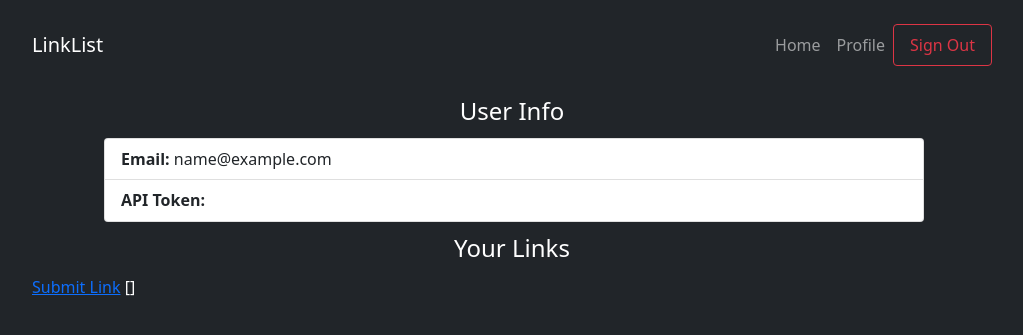
After one commit to jcksnfales/ct_capstone, a Flask app: page /profile in a window 1280 px wide. The commit adds this page. Shown: the top 335 px of the page, without its empty margins (128-1151 px from the left). Run offline with Flask 2, Linux system fonts and the light colour scheme; the visitor is signed in with stand-in values (Sample User, id 1); data comes from the database, SQL or seed files in the repository; data that the repository does not hold is empty; some libraries are stand-ins or nearby versions.

Commit message:
Added profile page and link submission functionality

```diff
--- a/app/authentication/routes.py
+++ b/app/authentication/routes.py
@@ -51,7 +51,7 @@ def signin():
                 # if the username and password are valid, log user in and return a success message
                 login_user(logged_user)
                 flash('Successfully logged in.', 'auth-login-success')
-                return redirect('/')
+                return redirect('/profile')
             else:
                 # if the username/password are NOT valid, return the user an error message
                 flash('Incorrect username or password.', category='auth-login-failed')
--- a/app/site/routes.py
+++ b/app/site/routes.py
@@ -1,7 +1,46 @@
-from flask import Blueprint, render_template
+from flask import Blueprint, render_template, redirect, request, flash
+from flask_login import current_user
+from models import db, LinkListing, link_schema, links_schema
+from forms import LinkSubmissionForm
 
 site = Blueprint('site', __name__, template_folder='site_templates')
 
+# HOME
 @site.route('/')
 def home():
     return render_template('index.html')
+
+# PROFILE
+@site.route('/profile')
+def profile():
+    # check if there is a user currently logged in
+    if current_user.is_authenticated:
+        # if user is logged in, query database for their links
+        queried_links = LinkListing.query.filter_by(user_id=current_user.id).all()
+        # then direct them to profile, passing in necessary data
+        return render_template('profile.html', links=queried_links, links_json=links_schema.dump(queried_links))
+    else:
+        flash('You must be logged in to access the profile page.', category='access-profile-failed')
+        return redirect('/signin')
+
+# LINK SUBMISSION
+@site.route('/submit', methods=['GET','POST'])
+def submit():
+    form = LinkSubmissionForm()
+
+    try:
+        if request.method == 'POST' and form.validate_on_submit():
+            user_id = current_user.id
+            listed_link = form.listed_link.data
+            link_title = form.link_title.data
+            description = form.description.data
+
+            new_link = LinkListing(user_id, listed_link, link_title, description)
+            db.session.add(new_link)
+            db.session.commit()
+
+            flash(f'Successfully added new link', category='link-submit-success')
+            return redirect('/profile')
+    except:
+        raise Exception('Invalid Form Data')
+    return render_template('linksubmission.html', form=form)
--- /dev/null
+++ b/app/site/site_templates/profile.html
@@ -0,0 +1,27 @@
+{% extends 'base.html' %}
+
+{% block content %}
+<div class="container w-75">
+    <!-- HEADER -->
+    <header class="row mt-2 py-1">
+        <h4 class="col-12 px-0 text-center">User Info</h4>
+    </header>
+    <!-- FLASHES -->
+    {% include 'flashes.html' %}
+    <!-- USER INFO -->
+    <section class="row">
+        <div class="col-12 col-md-11 col-lg-10 mx-auto ps-1 pe-0">
+            <ul class="list-group">
+                <li class="list-group-item"><strong>Email:</strong> {{ current_user.email }}</li>
+                <li class="list-group-item"><strong>API Token:</strong> <samp>{{ current_user.token }}</samp></li>
+            </ul>
+        </div>
+    </section>
+    <!-- LINKS -->
+    <header class="row mt-2 py-1">
+        <h4 class="col-12 px-0 text-center">Your Links</h4>
+    </header>
+    <a href="/submit">Submit Link</a>
+    {{ links }}
+</div>
+{% endblock %}
--- a/app/templates/base.html
+++ b/app/templates/base.html
@@ -4,16 +4,16 @@
 <meta charset="UTF-8">
 <meta name="viewport" content="width=device-width, initial-scale=1.0">
 <meta http-equiv="X-UA-Compatible" content="ie=edge">
-<meta name="Description" content="Check out my cool link!"/>
+<meta name="Description" content="Check out my cool links!"/>
 <link rel="stylesheet" href="https://cdnjs.cloudflare.com/ajax/libs/twitter-bootstrap/5.1.0/css/bootstrap.min.css">
 <link rel="stylesheet" href="https://cdnjs.cloudflare.com/ajax/libs/font-awesome/5.15.4/css/all.min.css">
 <link rel="stylesheet" href="../static/css/style.css">
-<title>Check This Out</title>
+<title>LinkList</title>
 </head>
 <body class="bg-dark text-white" style="padding-top:85px;">
     <nav class="navbar navbar-expand-lg bg-dark navbar-dark py-3 fixed-top">
         <div class="container w-75">
-            <a href="/" class="navbar-brand">Check This Out</a>
+            <a href="/" class="navbar-brand">LinkList</a>
             <button class="navbar-toggler" type="button" data-bs-toggle="collapse" data-bs-target="#navmenu"><span class="navbar-toggler-icon"></span></button>
             <div class="collapse navbar-collapse" id="navmenu">
                 <ul class="navbar-nav ms-auto">
@@ -22,12 +22,15 @@
                     </li>
                 <!-- LOGGED IN -->
                 {% if current_user.is_authenticated %}
+                    <li class="nav-item">
+                        <a href="/profile" class="nav-link">Profile</a>
+                    </li>
                 </ul>
-                <a href="{{ url_for('auth.logout') }}" class="btn btn-outline-danger nav-link my-2" id="logout-btn">Sign Out</a>
+                <a href="/signout" class="btn btn-outline-danger nav-link my-2" id="logout-btn">Sign Out</a>
                 <!-- NOT LOGGED IN -->
                 {% else %}
                 </ul>
-                <a href="{{ url_for('auth.signin') }}" class="btn btn-primary text-white nav-link my-2">Sign In</a>
+                <a href="/signin" class="btn btn-primary text-white nav-link my-2">Sign In</a>
                 {% endif %}
             </div>
         </div>
--- a/models.py
+++ b/models.py
@@ -3,8 +3,7 @@ from flask_migrate import Migrate
 import uuid
 from datetime import datetime
 from werkzeug.security import generate_password_hash, check_password_hash
-from flask_login import UserMixin
-from flask_login import LoginManager
+from flask_login import UserMixin, LoginManager
 from flask_marshmallow import Marshmallow
 import secrets
 
@@ -13,32 +12,35 @@ login_manager = LoginManager()
 ma = Marshmallow()
 db = SQLAlchemy()
 
+# utility methods for creating unique ids
+def set_id():
+    return str(uuid.uuid4())
+
+def set_token(length):
+    return secrets.token_hex(length)
+
+# user loader
 @login_manager.user_loader
 def load_user(user_id):
     return User.query.get(user_id)
 
+# user model
 class User(db.Model, UserMixin):
     id = db.Column(db.String, primary_key=True)
+    token = db.Column(db.String, default='', unique=True )
     first_name = db.Column(db.String(150), nullable=True, default='')
     last_name = db.Column(db.String(150), nullable=True, default='')
     email = db.Column(db.String(150), nullable=False)
     password = db.Column(db.String, nullable=True, default='')
-    token = db.Column(db.String, default='', unique=True )
     date_created = db.Column(db.DateTime, nullable=False, default=datetime.utcnow)
 
     def __init__(self, email, first_name='', last_name='', password=''):
-        self.id = self.set_id()
+        self.id = set_id()
+        self.token = set_token(24)
         self.first_name = first_name
         self.last_name = last_name
         self.password = self.set_password(password)
         self.email = email
-        self.token = self.set_token(24)
-
-    def set_token(self, length):
-        return secrets.token_hex(length)
-
-    def set_id(self):
-        return str(uuid.uuid4())
 
     def set_password(self, password):
         self.pw_hash = generate_password_hash(password)
@@ -46,3 +48,28 @@ class User(db.Model, UserMixin):
 
     def __repr__(self):
         return f'User {self.email}'
+
+# link listing model
+class LinkListing(db.Model):
+    listing_id = db.Column(db.String, primary_key=True)
+    user_id = db.Column(db.String(36), nullable=False)
+    listed_link = db.Column(db.String, nullable=False)
+    link_title = db.Column(db.String, nullable=False)
+    description = db.Column(db.String)
+
+    def __init__(self, user_id, listed_link, link_title, description=''):
+        self.listing_id = set_id()
+        self.user_id = user_id
+        self.listed_link = listed_link
+        self.link_title = link_title
+        self.description = description
+
+    def __repr__(self):
+        return f'{self.listed_link} - {self.link_title}: {self.description}'
+
+class LinkSchema(ma.Schema):
+    class Meta:
+        fields = ['listing_id', 'user_id', 'listed_link', 'link_title', 'description']
+
+link_schema = LinkSchema()
+links_schema = LinkSchema(many=True)
```
Also changed, not shown: app/site/site_templates/linksubmission.html (added, +43 -0 lines), forms.py (+9 -2 lines).
